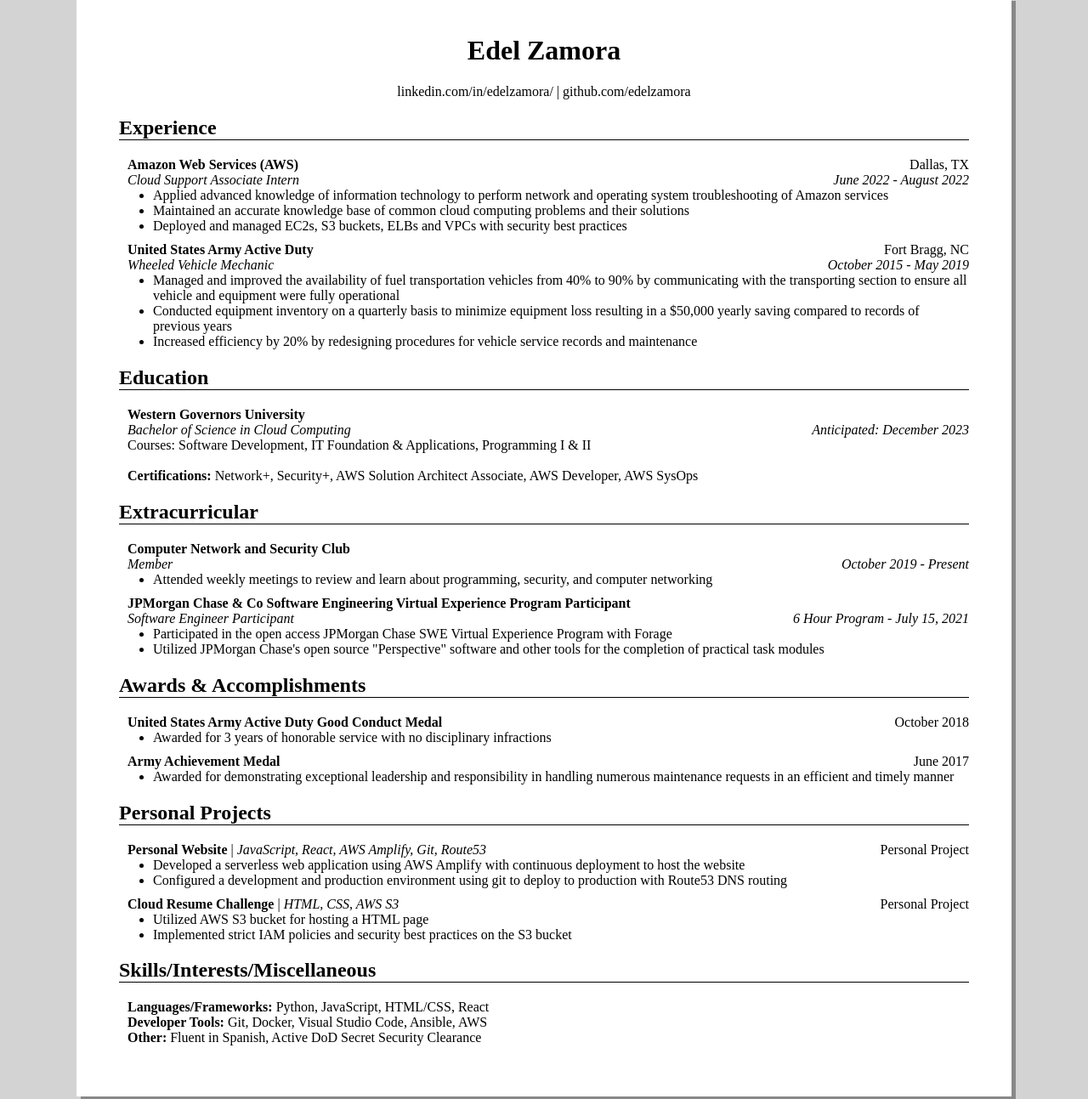
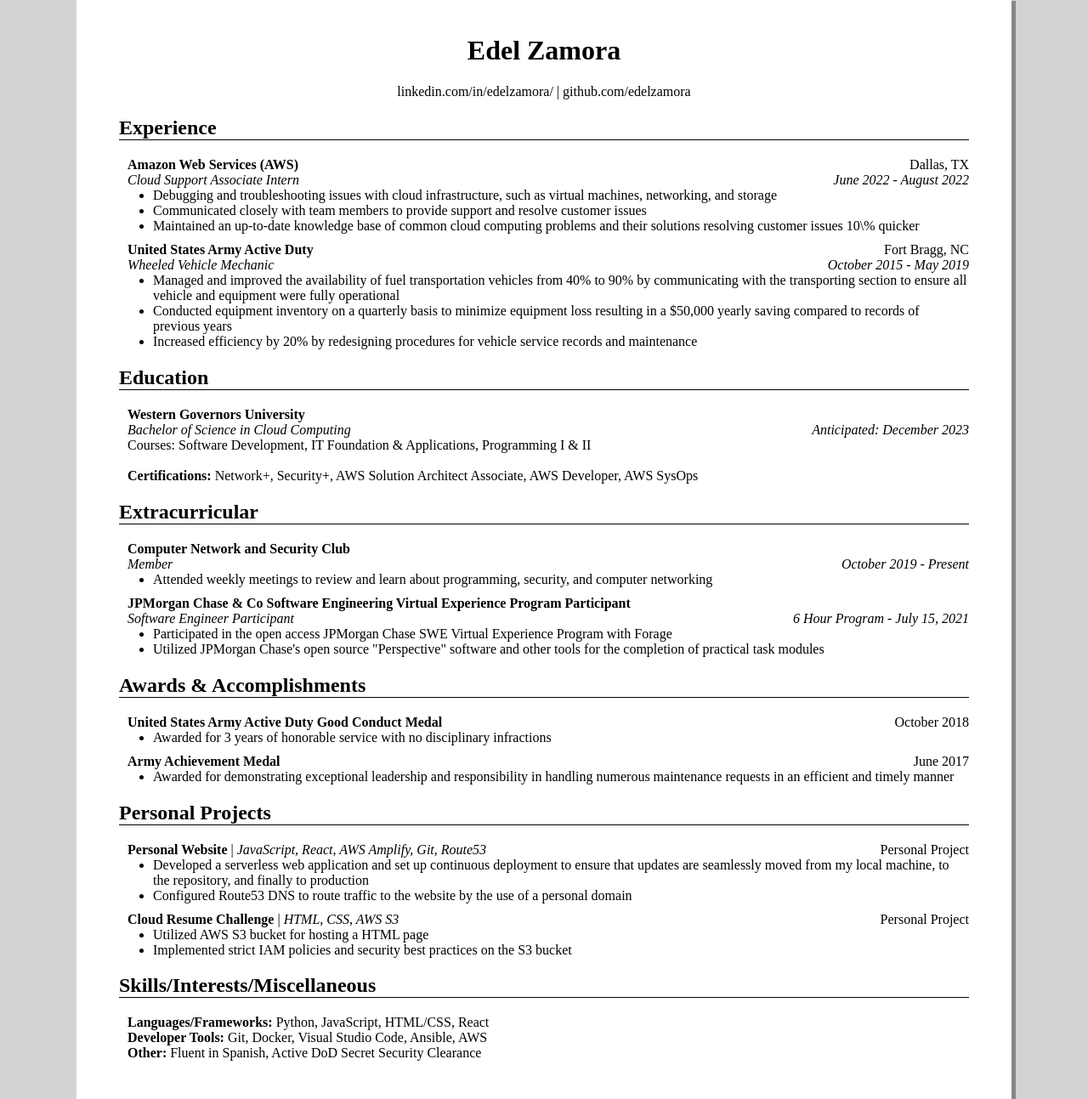
Before and after one commit to edelzamora/cloud-resume-challenge, a plain HTML site: page index.html in a window 1280 px wide. Shown: the part 49-1342 px from the top of the page at 85% size. Drawn offline with Linux system fonts and the light colour scheme.

Commit message:
updates to bullet points

```diff
--- a/index.html
+++ b/index.html
@@ -36,9 +36,9 @@
 
       <div class="bullet-points">
         <ul>
-          <li>Applied advanced knowledge of information technology to perform network and operating system troubleshooting of Amazon services</li>
-          <li>Maintained an accurate knowledge base of common cloud computing problems and their solutions</li>
-          <li>Deployed and managed EC2s, S3 buckets, ELBs and VPCs with security best practices</li>
+          <li>Debugging and troubleshooting issues with cloud infrastructure, such as virtual machines, networking, and storage</li>
+          <li>Communicated closely with team members to provide support and resolve customer issues</li>
+          <li>Maintained an up-to-date knowledge base of common cloud computing problems and their solutions resolving customer issues 10\% quicker</li>
         </ul>
       </div>
 
@@ -185,8 +185,8 @@
 
       <div class="bullet-points">
         <ul>
-          <li>Developed a serverless web application using AWS Amplify with continuous deployment to host the website</li>
-          <li>Configured a development and production environment using git to deploy to production with Route53 DNS routing</li>
+          <li>Developed a serverless web application and set up continuous deployment to ensure that updates are seamlessly moved from my local machine, to the repository, and finally to production</li>
+          <li>Configured Route53 DNS to route traffic to the website by the use of a personal domain</li>
         </ul>
       </div>
 
```
